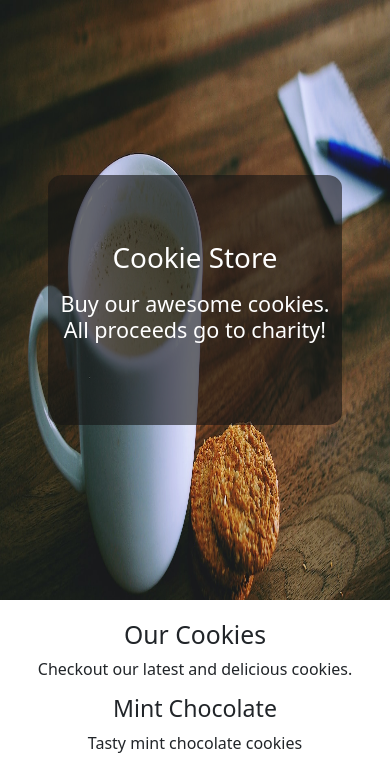
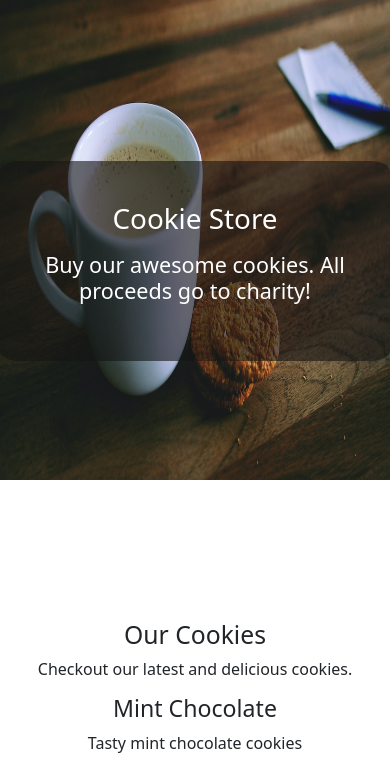
Before and after one commit to AlexanderLukashuk/CookieStore, a plain HTML site: page index.html in a window 390 px wide. Shown: the top 768 px of the page. Drawn offline with nearby package versions, Linux system fonts and the light colour scheme.

Commit message:
Added adaptive for header

```diff
--- a/css/styles.css
+++ b/css/styles.css
@@ -10,6 +10,9 @@
     display: flex;
     justify-content: center!important;
     align-items: center!important;
+    background-repeat: no-repeat;
+    height: 600px;
+    background-size: 100% 120%;
 }
 
 main {
@@ -96,3 +99,30 @@ main {
     color: #ffffff;
     text-align: center;
 }
+
+@media only screen and (max-width: 1007px) {
+    .bg-image {
+        height: 600px;
+        background-repeat: no-repeat;
+        padding: 0%;
+        background-size: 100% 80%;
+        padding-bottom: 20%;
+    }
+
+    .mask {
+        width: 400px;
+        height: 200px;
+    }
+
+    .mb-3 {
+        /* font-size: large; */
+        width: 80%;
+    }
+
+    .text-white {
+        display: flex;
+        flex-direction: column;
+        justify-content: center;
+        align-items: center;
+    }
+}
--- a/index.html
+++ b/index.html
@@ -10,8 +10,8 @@
   <body>
     <header>
       <div
-          class="p-5 text-center bg-image"
-          style="background-image: url('./images/coffee-biscuits.jpg');height: 600px; background-size: 100% 120%;">
+          class="text-center bg-image"
+          style="background-image: url('./images/coffee-biscuits.jpg');">
         <div class="mask" style="background-color: rgba(20, 20, 20, 0.6);">
           <div class="d-flex justify-content-center align-items-center h-100 w-600">
             <div class="text-white">
```
